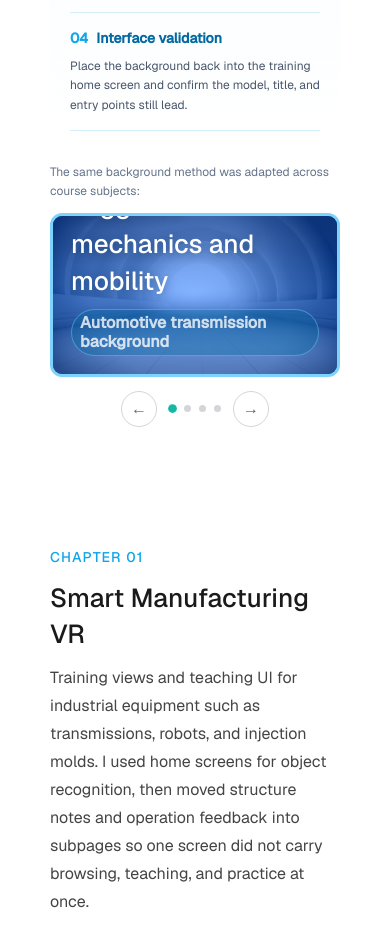
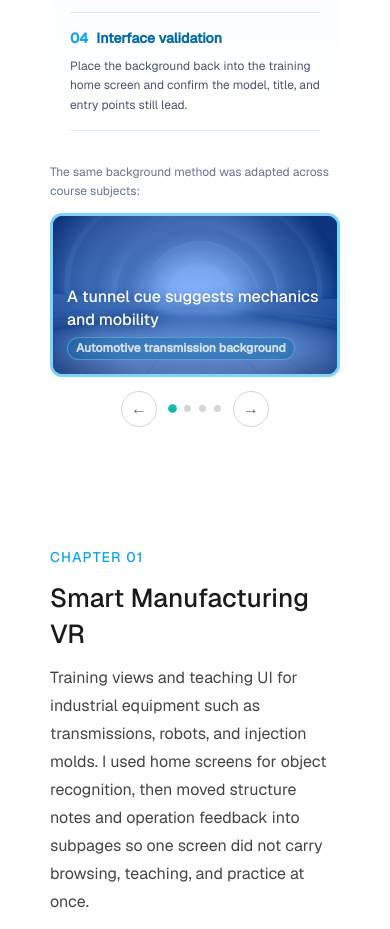
Before and after one commit to jaemin17/portfolio-pro, a Next.js app: page /en/projects/vr-education in a window 390 px wide. Shown: the part 5160-6089 px from the top of the page. Built offline with nearby package versions, Linux system fonts and the light colour scheme.

Commit message:
Tune VR education mobile background captions

```diff
--- a/src/app/[locale]/projects/biomedical-vr/biomedicalVr.module.css
+++ b/src/app/[locale]/projects/biomedical-vr/biomedicalVr.module.css
@@ -882,4 +882,17 @@
   .appIconTile {
     flex-basis: 96px;
   }
+
+  .backgroundTransferOverlay {
+    gap: 6px;
+    padding: 14px;
+  }
+
+  .backgroundTransferCaption {
+    font-size: var(--fs-subtitle);
+  }
+
+  .backgroundTransferLabel {
+    font-size: var(--fs-caption);
+  }
 }
```
Also changed, not shown: 1 other file (tests, documents, lock files or other folders).
